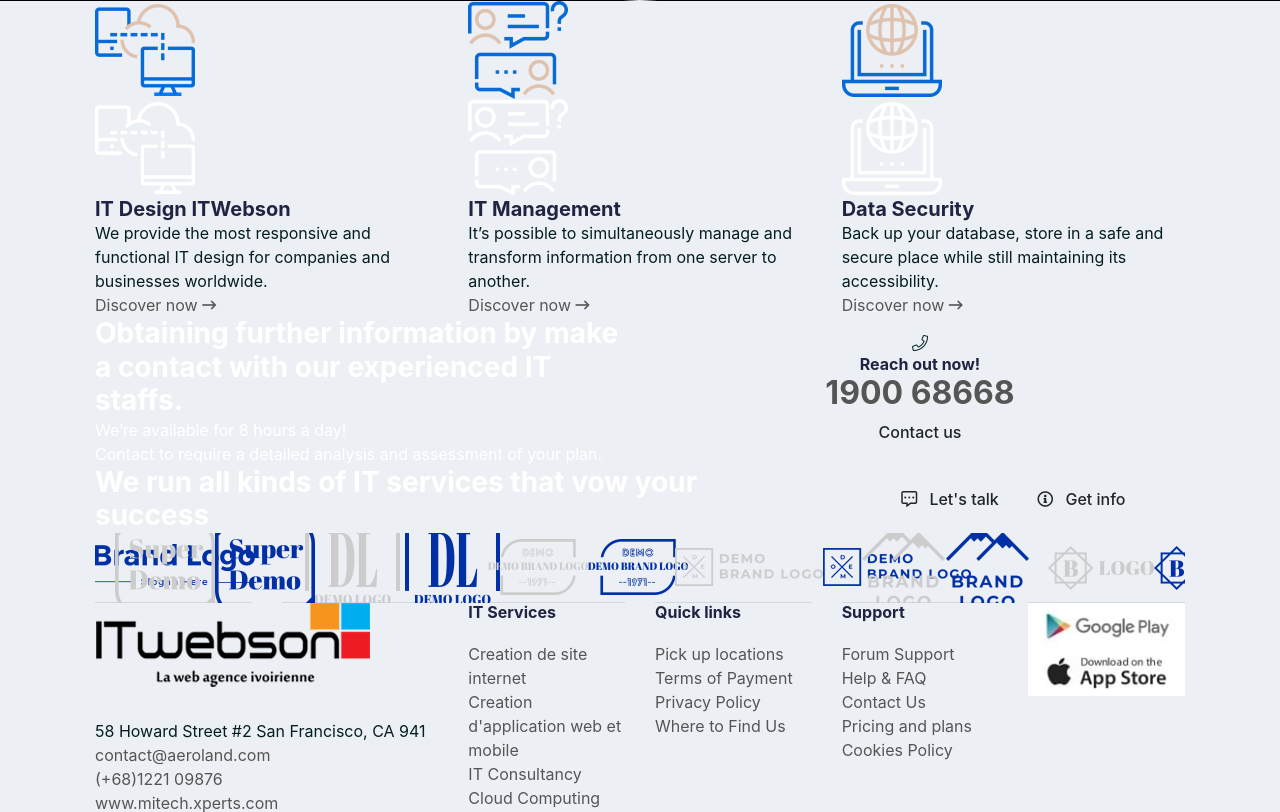
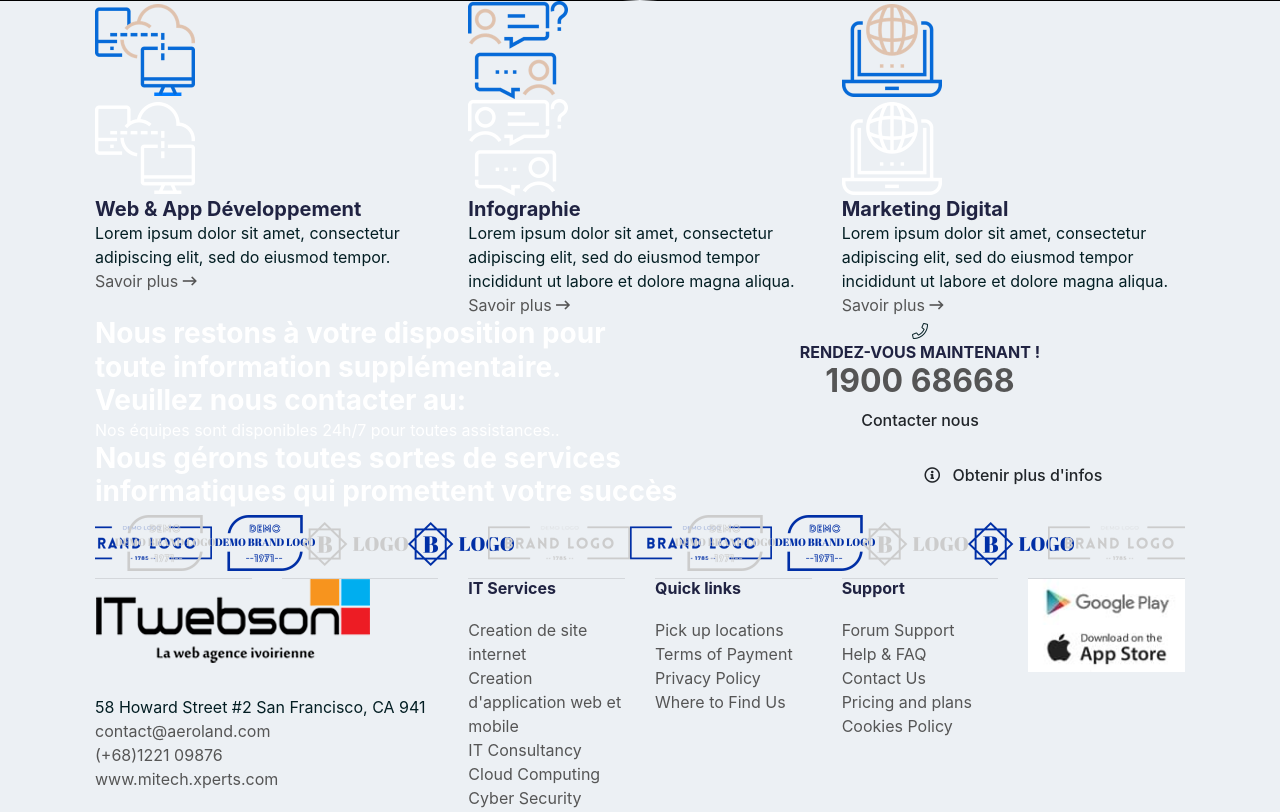
Before and after one commit to Michaell007/itweb_site, a Symfony app: template templates/front-end/home/index.html.twig in a window 1280 px wide. Shown: the part 1467-2279 px from the top of the page. Run offline with Twig, Linux system fonts and the light colour scheme; the template is opened without the code that fills it, so the values that code supplies are empty; some libraries are stand-ins or nearby versions.

Commit message:
Fist change homepage content

```diff
--- a/templates/front-end/home/index.html.twig
+++ b/templates/front-end/home/index.html.twig
@@ -14,7 +14,7 @@
                                         <div class="service-hero-wrap wow move-up">
                                             <div class="service-hero-text text-center">
                                                {#  <h3 class="text-white">Votre guichet unique</h3> #}
-                                                <h1 class="font-weight--reguler text-white mb-30">EFFICACITE</h1>
+                                                <h1 class="font-weight--reguler text-white mb-30">Efficacité </h1>
                                             </div>
                                         </div>
                                     </div>
@@ -30,7 +30,7 @@
                                         <div class="service-hero-wrap wow move-up">
                                             <div class="service-hero-text text-center">
                                                 {# <h3 class="text-white">Construire l'image de marque de</h3> #}
-                                                <h1 class="font-weight--reguler text-white mb-30">DYNAMISME</h1>
+                                                <h1 class="font-weight--reguler text-white mb-30">Dynamisme </h1>
                                             </div>
                                         </div>
                                     </div>
@@ -46,7 +46,7 @@
                                         <div class="service-hero-wrap wow move-up">
                                             <div class="service-hero-text text-center">
                                                 {# <h3 class="text-white">Booster le chiffre d'affaires de</h3> #}
-                                                <h1 class="font-weight--reguler text-white mb-30">INNOVATION</h1>
+                                                <h1 class="font-weight--reguler text-white mb-30">Innovation</h1>
                                             </div>
                                         </div>
                                     </div>
@@ -85,12 +85,12 @@
                                                 </div>
                                             </div>
                                             <div class="content">
-                                                <h5 class="heading">IT Design ITWebson </h5>
-                                                <div class="text">We provide the most responsive and functional IT design for companies and businesses worldwide.
+                                                <h5 class="heading">Web & App Développement </h5>
+                                                <div class="text">Lorem ipsum dolor sit amet, consectetur adipiscing elit, sed do eiusmod tempor.
                                                 </div>
                                                 <div class="box-images-arrow">
                                                     <a href="#">
-                                                        <span class="button-text">Discover now</span>
+                                                        <span class="button-text">Savoir plus</span>
                                                         <i class="far fa-long-arrow-right"></i>
                                                     </a>
 
@@ -114,12 +114,12 @@
                                                 </div>
                                             </div>
                                             <div class="content">
-                                                <h5 class="heading">IT Management</h5>
-                                                <div class="text">It’s possible to simultaneously manage and transform information from one server to another.
+                                                <h5 class="heading">Infographie</h5>
+                                                <div class="text">Lorem ipsum dolor sit amet, consectetur adipiscing elit, sed do eiusmod tempor incididunt ut labore et dolore magna aliqua.
                                                 </div>
                                                 <div class="box-images-arrow">
                                                     <a href="#">
-                                                        <span class="button-text">Discover now</span>
+                                                        <span class="button-text">Savoir plus</span>
                                                         <i class="far fa-long-arrow-right"></i>
                                                     </a>
 
@@ -143,12 +143,12 @@
                                                 </div>
                                             </div>
                                             <div class="content">
-                                                <h5 class="heading">Data Security</h5>
-                                                <div class="text">Back up your database, store in a safe and secure place while still maintaining its accessibility.
+                                                <h5 class="heading">Marketing Digital</h5>
+                                                <div class="text">Lorem ipsum dolor sit amet, consectetur adipiscing elit, sed do eiusmod tempor incididunt ut labore et dolore magna aliqua.
                                                 </div>
                                                 <div class="box-images-arrow">
                                                     <a href="#">
-                                                        <span class="button-text">Discover now</span>
+                                                        <span class="button-text">Savoir plus</span>
                                                         <i class="far fa-long-arrow-right"></i>
                                                     </a>
 
@@ -375,9 +375,10 @@
                 <div class="row align-items-center">
                     <div class="col-lg-6 col-lg-6">
                         <div class="conact-us-wrap-one">
-                            <h3 class="heading text-white">Obtaining further information by make a contact with our experienced IT staffs. </h3>
+                            <h3 class="heading text-white">Nous restons à votre disposition pour toute information supplémentaire. Veuillez nous
+                            contacter au:</h3>
 
-                            <div class="sub-heading text-white">We’re available for 8 hours a day!<br>Contact to require a detailed analysis and assessment of your plan.</div>
+                            <div class="sub-heading text-white">Nos équipes sont disponibles 24h/7 pour toutes assistances..</div>
 
                         </div>
                     </div>
@@ -387,10 +388,10 @@
                             <div class="icon">
                                 <span class="fal fa-phone"></span>
                             </div>
-                            <h6 class="heading font-weight--reguler">Reach out now!</h6>
+                            <h6 class="heading font-weight--reguler">RENDEZ-VOUS MAINTENANT !</h6>
                             <h2 class="call-us"><a href="tel:190068668">1900 68668</a></h2>
                             <div class="contact-us-button mt-20">
-                                <a href="#" class="btn btn--secondary">Contact us</a>
+                                <a href="#" class="btn btn--secondary">Contacter nous</a>
                             </div>
                         </div>
                     </div>
@@ -404,13 +405,12 @@
                 <div class="row align-items-center">
                     <div class="col-xl-8 col-lg-7">
                         <div class="cta-content md-text-center">
-                            <h3 class="heading text-white">We run all kinds of IT services that vow your <span class="text-color-secondary"> success</span></h3>
+                            <h3 class="heading text-white">Nous gérons toutes sortes de services informatiques qui promettent votre <span class="text-color-secondary"> succès</span></h3>
                         </div>
                     </div>
                     <div class="col-xl-4 col-lg-5">
                         <div class="cta-button-group--one text-center">
-                            <a href="#" class="btn btn--white btn-one"><span class="btn-icon mr-2"><i class="far fa-comment-alt-dots"></i></span> Let's talk</a>
-                            <a href="#" class="btn btn--secondary  btn-two"><span class="btn-icon mr-2"><i class="far fa-info-circle"></i></span> Get info</a>
+                            <a href="#" class="btn btn--secondary  btn-two"><span class="btn-icon mr-2"><i class="far fa-info-circle"></i></span> Obtenir plus d'infos</a>
                         </div>
                     </div>
                 </div>
@@ -429,50 +429,10 @@
                                     <div class="swiper-slide brand-logo brand-logo--slider">
                                         <a href="#">
                                             <div class="brand-logo__image">
-                                                <img src="{{ asset("assets/images/brand/mitech-client-logo-01.png") }}" class="img-fluid" alt="">
-                                            </div>
-                                            <div class="brand-logo__image-hover">
-                                                <img src="{{ asset("assets/images/brand/mitech-client-logo-01-hover.png") }}" class="img-fluid" alt="">
-                                            </div>
-                                        </a>
-                                    </div>
-                                    <div class="swiper-slide brand-logo brand-logo--slider">
-                                        <a href="#">
-                                            <div class="brand-logo__image">
-                                                <img src="{{ asset("assets/images/brand/mitech-client-logo-02.png") }}" class="img-fluid" alt="">
-                                            </div>
-                                            <div class="brand-logo__image-hover">
-                                                <img src="{{ asset("assets/images/brand/mitech-client-logo-02-hover.png") }}" class="img-fluid" alt="">
-                                            </div>
-                                        </a>
-                                    </div>
-                                    <div class="swiper-slide brand-logo brand-logo--slider">
-                                        <a href="#">
-                                            <div class="brand-logo__image">
                                                 <img src="{{ asset("assets/images/brand/mitech-client-logo-03.png") }}" class="img-fluid" alt="">
                                             </div>
                                             <div class="brand-logo__image-hover">
                                                 <img src="{{ asset("assets/images/brand/mitech-client-logo-03-hover.png") }}" class="img-fluid" alt="">
-                                            </div>
-                                        </a>
-                                    </div>
-                                    <div class="swiper-slide brand-logo brand-logo--slider">
-                                        <a href="#">
-                                            <div class="brand-logo__image">
-                                                <img src="{{ asset("assets/images/brand/mitech-client-logo-04.png") }}" class="img-fluid" alt="">
-                                            </div>
-                                            <div class="brand-logo__image-hover">
-                                                <img src="{{ asset("assets/images/brand/mitech-client-logo-04-hover.png") }}" class="img-fluid" alt="">
-                                            </div>
-                                        </a>
-                                    </div>
-                                    <div class="swiper-slide brand-logo brand-logo--slider">
-                                        <a href="#">
-                                            <div class="brand-logo__image">
-                                                <img src="{{ asset("assets/images/brand/mitech-client-logo-05.png") }}" class="img-fluid" alt="">
-                                            </div>
-                                            <div class="brand-logo__image-hover">
-                                                <img src="{{ asset("assets/images/brand/mitech-client-logo-05-hover.png") }}" class="img-fluid" alt="">
                                             </div>
                                         </a>
                                     </div>
@@ -496,26 +456,6 @@
                                             </div>
                                         </a>
                                     </div>
-                                    <div class="swiper-slide brand-logo brand-logo--slider">
-                                        <a href="#">
-                                            <div class="brand-logo__image">
-                                                <img src="{{ asset("assets/images/brand/mitech-client-logo-08.png") }}" class="img-fluid" alt="">
-                                            </div>
-                                            <div class="brand-logo__image-hover">
-                                                <img src="{{ asset("assets/images/brand/mitech-client-logo-08-hover.png") }}" class="img-fluid" alt="">
-                                            </div>
-                                        </a>
-                                    </div>
-                                    <div class="swiper-slide brand-logo brand-logo--slider">
-                                        <a href="#">
-                                            <div class="brand-logo__image">
-                                                <img src="{{ asset("assets/images/brand/mitech-client-logo-09.png") }}" class="img-fluid" alt="">
-                                            </div>
-                                            <div class="brand-logo__image-hover">
-                                                <img src="{{ asset("assets/images/brand/mitech-client-logo-09-hover.png") }}" class="img-fluid" alt="">
-                                            </div>
-                                        </a>
-                                    </div>
                                 </div>
                             </div>
                         </div>
--- a/templates/front.html.twig
+++ b/templates/front.html.twig
@@ -4,11 +4,11 @@
 <head>
     <meta charset="utf-8">
     <meta http-equiv="X-UA-Compatible" content="IE=edge">
-    <title>Mitech - Technology IT Solutions HTML Template</title>
+    <title>ITwebson - la web agence ivoirienne</title>
     <meta name="description" content="">
     <meta name="viewport" content="width=device-width, initial-scale=1">
     <!-- Favicon -->
-    <link rel="icon" href="{{ asset("assets/images/favicon.png") }}">
+    <link rel="icon" type="image/png" href="{{ asset("assets/images/logo/itwebson.png") }}">
     {% block stylesheets %}
         <link rel="stylesheet" href="{{ asset("assets/css/vendor/vendor.min.css") }}">
         <link rel="stylesheet" href="{{ asset("assets/css/plugins/plugins.min.css") }}">
```
Also changed, not shown: Readme.txt (added), public/assets/images/favicokn.png (renamed from public/assets/images/favicon.png), public/assets/images/favicon.ico (added).
